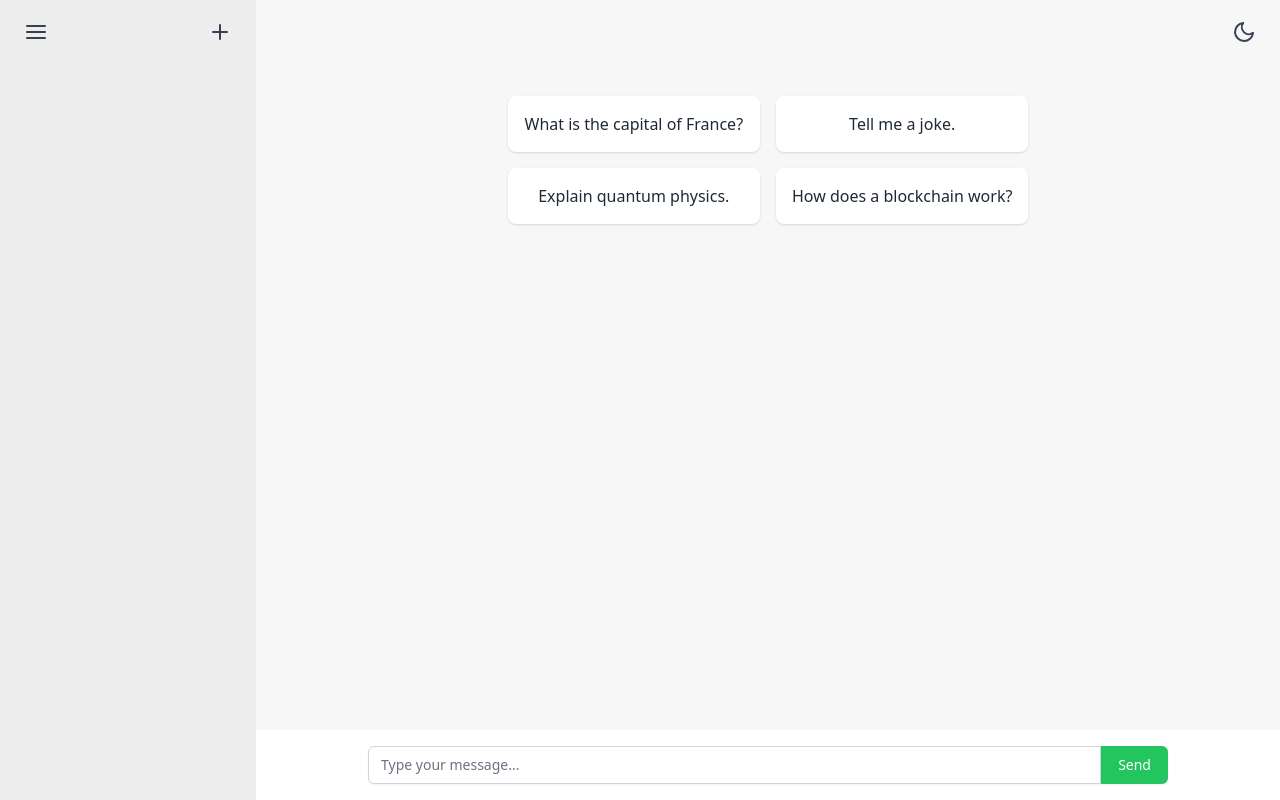
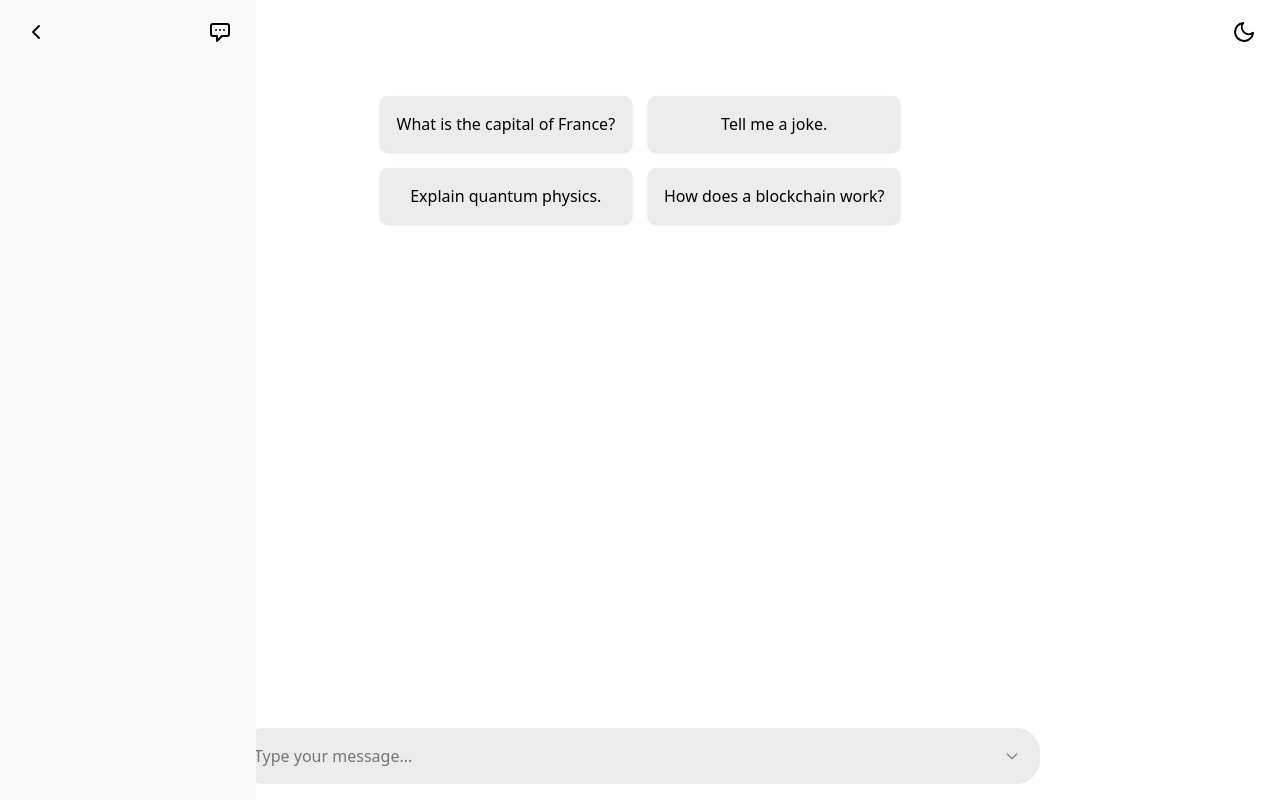
Before and after one commit to Abdelhameed-Hassan-Aries/chat-app, a React (Vite) app: page / in a window 1280 px wide. Built offline with nearby package versions, Linux system fonts and the light colour scheme.

Commit message:
revamped styling for app

```diff
--- a/package.json
+++ b/package.json
@@ -11,6 +11,7 @@
   "dependencies": {
     "@radix-ui/react-avatar": "^1.1.0",
     "clsx": "^2.1.1",
+    "date-fns": "^4.1.0",
     "dotenv": "^16.0.0",
     "openai": "^3.2.1",
     "react": "^18.3.1",
--- a/src/App.jsx
+++ b/src/App.jsx
@@ -8,7 +8,7 @@ function App() {
   return (
     <SidebarProvider>
       <ConversationsProvider>
-        <div className="flex h-screen overflow-hidden bg-chatgpt-light-background dark:bg-chatgpt-dark-background">
+        <div className="flex h-screen overflow-hidden bg-chatgpt-light-main-surface-primary dark:bg-chatgpt-dark-main-surface-primary">
           <Sidebar />
           <div className="flex-1 flex flex-col">
             <Navbar />
--- a/src/components/Chat.jsx
+++ b/src/components/Chat.jsx
@@ -8,13 +8,12 @@ function Chat() {
   const {
     activeConversationId,
     getActiveConversation,
-    addConversation,
-    selectConversation,
+    createNewConversation,
+    addMessageToConversation,
     startNewConversation,
-    messages,
-    setMessages,
   } = useConversations();
 
+  const [messages, setMessages] = useState([]);
   const [input, setInput] = useState("");
 
   const messagesEndRef = useRef(null);
@@ -26,7 +25,7 @@ function Chat() {
   useEffect(() => {
     const activeConversation = getActiveConversation();
     setMessages(activeConversation ? activeConversation.messages : []);
-  }, [activeConversationId]);
+  }, [activeConversationId, getActiveConversation]);
 
   const handleSend = async (initialMessage) => {
     const messageToSend = initialMessage || input;
@@ -34,6 +33,14 @@ function Chat() {
 
     const userMessage = { sender: "user", text: messageToSend };
     setMessages((prevMessages) => [...prevMessages, userMessage]);
+
+    if (activeConversationId) {
+      addMessageToConversation(activeConversationId, userMessage);
+    } else {
+      const title = messageToSend.substring(0, 20);
+      createNewConversation(title);
+      addMessageToConversation(Date.now(), userMessage);
+    }
 
     try {
       const response = await fetch("/api/chat", {
@@ -46,18 +53,7 @@ function Chat() {
       const botResponse = { sender: "bot", text: data.reply };
       setMessages((prevMessages) => [...prevMessages, botResponse]);
 
-      const conversation = {
-        id: activeConversationId || Date.now(),
-        title:
-          messages.length === 0
-            ? messageToSend.substring(0, 20)
-            : messages[0].text.substring(0, 20),
-        messages: [...messages, userMessage, botResponse],
-      };
-      addConversation(conversation);
-      if (!activeConversationId) {
-        selectConversation(conversation.id);
-      }
+      addMessageToConversation(activeConversationId, botResponse);
     } catch (error) {
       console.error(error);
       const botResponse = {
@@ -65,6 +61,8 @@ function Chat() {
         text: "Sorry, there was an error processing your request.",
       };
       setMessages((prevMessages) => [...prevMessages, botResponse]);
+
+      addMessageToConversation(activeConversationId, botResponse);
     } finally {
       setInput("");
     }
@@ -79,14 +77,14 @@ function Chat() {
 
   const startConversation = (text) => {
     startNewConversation();
+    setMessages([]);
     setInput("");
-    setMessages([]);
     handleSend(text);
   };
 
   return (
-    <div className="flex flex-col flex-1">
-      <div className="flex-1 overflow-y-auto p-4 flex justify-center">
+    <div className="flex flex-col flex-1 bg-chatgpt-light-main-surface-primary dark:bg-chatgpt-dark-main-surface-primary">
+      <div className="flex-1 overflow-y-auto p-4 pt-20 pb-24 flex justify-center">
         <div className="w-full max-w-chat-container">
           {messages.length === 0 ? (
             <div className="flex flex-col items-center justify-center flex-1 p-4">
@@ -95,7 +93,7 @@ function Chat() {
                   <button
                     key={index}
                     onClick={() => startConversation(suggestion)}
-                    className="p-4 bg-chatgpt-light-messageBgBot dark:bg-chatgpt-dark-messageBgBot rounded-lg shadow text-gray-800 dark:text-gray-200 hover:bg-gray-300 dark:hover:bg-gray-600"
+                    className="p-4 bg-chatgpt-light-main-surface-secondary dark:bg-chatgpt-dark-main-surface-secondary rounded-lg shadow text-chatgpt-light-text-primary dark:text-chatgpt-dark-text-primary hover:bg-gray-200 dark:hover:bg-gray-700"
                   >
                     {suggestion}
                   </button>
@@ -110,22 +108,39 @@ function Chat() {
           <div ref={messagesEndRef} />
         </div>
       </div>
-      <div className="p-4 bg-chatgpt-light-inputBg dark:bg-chatgpt-dark-inputBg flex justify-center">
-        <div className="w-full max-w-chat-container flex">
+      <div className="fixed bottom-0 left-0 right-0 p-4 bg-chatgpt-light-main-surface-primary dark:bg-chatgpt-dark-main-surface-primary flex justify-center">
+        <div className="p-2 w-full max-w-chat-container flex items-center bg-chatgpt-light-main-surface-secondary dark:bg-chatgpt-dark-main-surface-secondary rounded-3xl">
           <Input
             type="text"
-            className="flex-1 rounded-l-md bg-chatgpt-light-inputBg dark:bg-chatgpt-dark-inputBg text-chatgpt-light-inputText dark:text-chatgpt-dark-inputText"
+            className="flex-1 bg-transparent text-chatgpt-light-text-primary dark:text-chatgpt-dark-text-primary placeholder-chatgpt-light-text-placeholder dark:placeholder-chatgpt-dark-text-placeholder px-4 py-2"
             value={input}
             onChange={(e) => setInput(e.target.value)}
             onKeyDown={(e) => (e.key === "Enter" ? handleSend() : null)}
             placeholder="Type your message..."
+            style={{ height: "40px", padding: "6px" }}
           />
           <Button
-            className="rounded-r-md"
+            className="w-8 h-8 m-1"
             onClick={() => handleSend()}
             disabled={input.trim() === ""}
           >
-            Send
+            <svg
+              xmlns="http://www.w3.org/2000/svg"
+              className="h-4 w-4 text-gray-800 dark:text-white"
+              fill="none"
+              viewBox="0 0 24 24"
+              stroke="currentColor"
+              strokeWidth={2}
+              style={{
+                transform: "rotate(90deg)",
+              }}
+            >
+              <path
+                strokeLinecap="round"
+                strokeLinejoin="round"
+                d="M9 5l7 7-7 7"
+              />
+            </svg>
           </Button>
         </div>
       </div>
--- a/src/components/Input.jsx
+++ b/src/components/Input.jsx
@@ -1,14 +1,17 @@
 import React from "react";
 import clsx from "clsx";
 
-const Input = React.forwardRef(({ className, ...props }, ref) => (
+const Input = React.forwardRef(({ className, style, ...props }, ref) => (
   <input
     ref={ref}
     className={clsx(
-      "block w-full px-3 py-2 border border-gray-300 rounded-none rounded-l-md shadow-sm",
-      "placeholder-gray-500 focus:outline-none focus:ring-green-500 focus:border-green-500 sm:text-sm",
+      "block w-full px-4 py-2 border-none rounded-none",
+      "bg-transparent text-chatgpt-light-text-primary dark:text-chatgpt-dark-text-primary",
+      "placeholder-chatgpt-light-text-placeholder dark:placeholder-chatgpt-dark-text-placeholder",
+      "focus:outline-none",
       className
     )}
+    style={{ height: "40px", padding: "6px", ...style }}
     {...props}
   />
 ));
--- a/src/components/Message.jsx
+++ b/src/components/Message.jsx
@@ -6,15 +6,15 @@ function Message({ sender, text }) {
     <div className={`flex ${isUser ? "justify-end" : "justify-start"} mb-4`}>
       {!isUser && (
         <Avatar className="w-8 h-8 mr-2">
-          <AvatarImage src="/bot-avatar.png" alt="Bot" />
+          <AvatarImage src="/pelcro-logo.svg" alt="Bot" />
           <AvatarFallback>🤖</AvatarFallback>
         </Avatar>
       )}
       <div
         className={`rounded-lg px-4 py-2 max-w-xs ${
           isUser
-            ? "bg-chatgpt-light-messageBgUser dark:bg-chatgpt-dark-messageBgUser text-chatgpt-light-text dark:text-chatgpt-dark-text"
-            : "bg-chatgpt-light-messageBgBot dark:bg-chatgpt-dark-messageBgBot text-chatgpt-light-text dark:text-chatgpt-dark-text"
+            ? "bg-green-500 text-white"
+            : "bg-chatgpt-light-main-surface-secondary dark:bg-chatgpt-dark-main-surface-secondary text-chatgpt-light-text-primary dark:text-chatgpt-dark-text-primary"
         }`}
       >
         {text}
--- a/src/components/Navbar.jsx
+++ b/src/components/Navbar.jsx
@@ -1,5 +1,8 @@
-import { FiMenu, FiPlus } from "react-icons/fi";
+// src/components/Navbar.jsx
+import { FiChevronRight } from "react-icons/fi";
+import { HiOutlineChatAlt } from "react-icons/hi";
 import ThemeToggle from "./ThemeToggle";
+import Tooltip from "./ui/Tooltip";
 import { useSidebar } from "../context/SidebarContext";
 import { useConversations } from "../context/ConversationsContext";
 
@@ -8,24 +11,28 @@ function Navbar() {
   const { startNewConversation } = useConversations();
 
   return (
-    <nav className="flex items-center justify-between px-4 bg-chatgpt-light-background dark:bg-chatgpt-dark-background h-16">
+    <nav className="flex items-center justify-between px-4 bg-chatgpt-light-main-surface-primary dark:bg-chatgpt-dark-main-surface-primary h-16 fixed top-0 left-0 right-0 z-10">
       <div className="flex items-center">
+        {!isOpen && (
+          <div className="flex">
+            <Tooltip text="Open Sidebar" position="bottom">
               <button
                 onClick={toggleSidebar}
-          className={`p-2 text-gray-700 dark:text-gray-300 transition-opacity duration-300 ${
-            isOpen ? "opacity-0 pointer-events-none" : "opacity-100"
-          }`}
+                className="p-2 text-chatgpt-light-text-primary dark:text-chatgpt-dark-text-primary hover:bg-gray-200 dark:hover:bg-gray-700 rounded-md"
               >
-          <FiMenu size={24} />
+                <FiChevronRight size={24} />
               </button>
+            </Tooltip>
+            <Tooltip text="New Chat" position="bottom">
               <button
                 onClick={startNewConversation}
-          className={`ml-2 p-2 text-gray-700 dark:text-gray-300 transition-opacity duration-300 ${
-            isOpen ? "opacity-0 pointer-events-none" : "opacity-100"
-          }`}
+                className="ml-2 p-2 text-chatgpt-light-text-primary dark:text-chatgpt-dark-text-primary hover:bg-gray-200 dark:hover:bg-gray-700 rounded-md"
               >
-          <FiPlus size={24} />
+                <HiOutlineChatAlt size={24} />
               </button>
+            </Tooltip>
+          </div>
+        )}
       </div>
       <ThemeToggle />
     </nav>
--- a/src/components/Sidebar.jsx
+++ b/src/components/Sidebar.jsx
@@ -1,6 +1,16 @@
-import { FiPlus, FiMenu } from "react-icons/fi";
+import { FiChevronLeft } from "react-icons/fi";
+import { HiOutlineChatAlt } from "react-icons/hi";
+import Tooltip from "./ui/Tooltip";
 import { useSidebar } from "../context/SidebarContext";
 import { useConversations } from "../context/ConversationsContext";
+import {
+  format,
+  isToday,
+  isYesterday,
+  subDays,
+  isWithinInterval,
+  parseISO,
+} from "date-fns";
 
 function Sidebar() {
   const { isOpen, toggleSidebar } = useSidebar();
@@ -9,49 +19,75 @@ function Sidebar() {
     selectConversation,
     activeConversationId,
     startNewConversation,
+    deleteConversation,
   } = useConversations();
+
+  // Group conversations by date
+  const groupedConversations = groupConversationsByDate(conversations);
 
   return (
     <div
       className={`transition-all duration-300 flex-shrink-0 ${
         isOpen ? "w-64" : "w-0"
-      } bg-chatgpt-light-sidebar dark:bg-chatgpt-dark-sidebar`}
+      } bg-chatgpt-light-sidebar-surface-primary dark:bg-chatgpt-dark-sidebar-surface-primary fixed top-0 left-0 bottom-0 overflow-y-auto z-20`}
     >
       <div className="flex flex-col h-full">
         <div
-          className={`flex items-center justify-between px-4 h-16 transition-opacity duration-300 ${
+          className={`flex items-center justify-between px-4 h-16 ${
             isOpen ? "opacity-100" : "opacity-0 pointer-events-none"
           }`}
         >
+          <Tooltip text="Collapse Sidebar" position="bottom">
             <button
               onClick={toggleSidebar}
-            className="p-2 text-gray-700 dark:text-gray-300"
+              className="p-2 text-chatgpt-light-text-primary dark:text-chatgpt-dark-text-primary hover:bg-gray-200 dark:hover:bg-gray-700 rounded-md"
             >
-            <FiMenu size={24} />
+              <FiChevronLeft size={24} />
             </button>
+          </Tooltip>
+          <Tooltip text="New Chat" position="bottom">
             <button
               onClick={startNewConversation}
-            className="p-2 text-gray-700 dark:text-gray-300"
+              className="p-2 text-chatgpt-light-text-primary dark:text-chatgpt-dark-text-primary hover:bg-gray-200 dark:hover:bg-gray-700 rounded-md"
             >
-            <FiPlus size={24} />
+              <HiOutlineChatAlt size={24} />
             </button>
+          </Tooltip>
         </div>
         {isOpen && (
-          <div className="flex-1 p-4">
+          <div className="flex-1 p-4 overflow-y-auto">
             <ul>
-              {conversations.map((conv) => (
+              {Object.keys(groupedConversations).map((dateLabel) => (
+                <div key={dateLabel}>
+                  <div className="text-xs text-chatgpt-light-text-primary dark:text-chatgpt-dark-text-primary my-2">
+                    {dateLabel}
+                  </div>
+                  {groupedConversations[dateLabel].map((conv) => (
                     <li key={conv.id}>
                       <button
                         onClick={() => selectConversation(conv.id)}
-                    className={`w-full text-left py-2 px-3 rounded hover:bg-gray-300 dark:hover:bg-gray-700 text-gray-700 dark:text-gray-300 ${
+                        className={`w-full flex items-center justify-between py-2 px-3 rounded hover:bg-gray-200 dark:hover:bg-gray-700 text-chatgpt-light-text-primary dark:text-chatgpt-dark-text-primary ${
                           activeConversationId === conv.id
-                        ? "bg-gray-300 dark:bg-gray-700"
+                            ? "bg-gray-200 dark:bg-gray-700"
                             : ""
                         }`}
                       >
-                    {conv.title}
+                        <span>{conv.title}</span>
+                        <Tooltip text="Delete" position="bottom">
+                          <button
+                            onClick={(e) => {
+                              e.stopPropagation();
+                              deleteConversation(conv.id);
+                            }}
+                            className="p-1 text-gray-500 hover:text-red-500"
+                          >
+                            <span className="text-sm">&times;</span>
+                          </button>
+                        </Tooltip>
                       </button>
                     </li>
+                  ))}
+                </div>
               ))}
             </ul>
           </div>
@@ -61,4 +97,37 @@ function Sidebar() {
   );
 }
 
+// Helper function to group conversations by date
+function groupConversationsByDate(conversations) {
+  const grouped = {};
+
+  conversations.forEach((conv) => {
+    const date = parseISO(conv.timestamp);
+    let dateLabel = "";
+
+    if (isToday(date)) {
+      dateLabel = "Today";
+    } else if (isYesterday(date)) {
+      dateLabel = "Yesterday";
+    } else if (
+      isWithinInterval(date, {
+        start: subDays(new Date(), 7),
+        end: new Date(),
+      })
+    ) {
+      dateLabel = "Last 7 Days";
+    } else {
+      dateLabel = format(date, "MMM dd, yyyy");
+    }
+
+    if (!grouped[dateLabel]) {
+      grouped[dateLabel] = [];
+    }
+
+    grouped[dateLabel].push(conv);
+  });
+
+  return grouped;
+}
+
 export default Sidebar;
--- a/src/components/ThemeToggle.jsx
+++ b/src/components/ThemeToggle.jsx
@@ -1,4 +1,5 @@
 import { FiSun, FiMoon } from "react-icons/fi";
+import Tooltip from "./ui/Tooltip";
 import useTheme from "../hooks/useTheme";
 
 function ThemeToggle() {
@@ -9,12 +10,14 @@ function ThemeToggle() {
   };
 
   return (
-    <button
-      onClick={toggleTheme}
-      className="p-2 text-gray-700 dark:text-gray-300"
-    >
-      {theme === "dark" ? <FiSun size={24} /> : <FiMoon size={24} />}
-    </button>
+    <Tooltip text="Toggle Theme">
+      <button
+        onClick={toggleTheme}
+        className="p-2 text-chatgpt-light-text-primary dark:text-chatgpt-dark-text-primary hover:bg-gray-200 dark:hover:bg-gray-700 rounded-md"
+      >
+        {theme === "dark" ? <FiSun size={24} /> : <FiMoon size={24} />}
+      </button>
+    </Tooltip>
   );
 }
 
--- a/src/components/ui/Button.jsx
+++ b/src/components/ui/Button.jsx
@@ -1,16 +1,24 @@
 import React from "react";
 import clsx from "clsx";
 
-const Button = React.forwardRef(({ className, ...props }, ref) => (
+const Button = React.forwardRef(
+  ({ className, disabled, children, ...props }, ref) => (
     <button
       ref={ref}
       className={clsx(
-      "inline-flex items-center px-4 py-2 border border-transparent text-sm font-medium rounded-none rounded-r-md shadow-sm",
-      "text-white bg-green-500 hover:bg-green-600 focus:outline-none focus:ring-2 focus:ring-offset-2 focus:ring-green-400",
+        "inline-flex items-center justify-center w-8 h-8 p-0 m-1 text-sm font-medium rounded-full",
+        disabled
+          ? "cursor-not-allowed opacity-50"
+          : "bg-gray-200 dark:bg-gray-600 hover:bg-gray-300 dark:hover:bg-gray-500",
+        "focus:outline-none",
         className
       )}
+      disabled={disabled}
       {...props}
-  />
-));
+    >
+      {children}
+    </button>
+  )
+);
 
 export default Button;
--- /dev/null
+++ b/src/components/ui/Tooltip.jsx
@@ -0,0 +1,29 @@
+const Tooltip = ({ children, text, position = "top" }) => {
+  return (
+    <div className="relative group">
+      {children}
+      <div
+        className={`absolute ${
+          position === "top"
+            ? "bottom-full mb-2"
+            : position === "bottom"
+            ? "top-full mt-2"
+            : ""
+        } left-1/2 transform -translate-x-1/2 hidden group-hover:flex flex-col items-center z-50`}
+      >
+        <div className="px-2 py-1 text-sm rounded-md bg-gray-800 text-white dark:bg-gray-200 dark:text-black whitespace-nowrap">
+          {text}
+        </div>
+        <div
+          className={`w-2 h-2 ${
+            position === "top"
+              ? "bg-gray-800 dark:bg-gray-200 -mt-1"
+              : "bg-gray-800 dark:bg-gray-200 -mb-1"
+          } transform rotate-45`}
+        ></div>
+      </div>
+    </div>
+  );
+};
+
+export default Tooltip;
--- a/src/context/ConversationsContext.jsx
+++ b/src/context/ConversationsContext.jsx
@@ -5,12 +5,6 @@ const ConversationsContext = createContext();
 export function ConversationsProvider({ children }) {
   const [conversations, setConversations] = useState([]);
   const [activeConversationId, setActiveConversationId] = useState(null);
-  const [messages, setMessages] = useState([]);
-
-  const startNewConversation = () => {
-    setActiveConversationId(null);
-    setMessages([]);
-  };
 
   useEffect(() => {
     const storedConversations = JSON.parse(
@@ -23,42 +17,57 @@ export function ConversationsProvider({ children }) {
     localStorage.setItem("conversations", JSON.stringify(conversations));
   }, [conversations]);
 
-  const addConversation = (conversation) => {
-    setConversations((prev) => {
-      const existingIndex = prev.findIndex(
-        (conv) => conv.id === conversation.id
-      );
-      if (existingIndex !== -1) {
-        const updatedConversations = [...prev];
-        updatedConversations[existingIndex] = conversation;
-        return updatedConversations;
-      } else {
-        return [conversation, ...prev];
-      }
-    });
+  const createNewConversation = (title) => {
+    const newConversation = {
+      id: Date.now(),
+      title,
+      messages: [],
+      timestamp: new Date().toISOString(),
+    };
+    setConversations((prev) => [newConversation, ...prev]);
+    setActiveConversationId(newConversation.id);
   };
 
-  const selectConversation = (id) => {
-    setActiveConversationId(id);
-    const activeConversation = conversations.find((conv) => conv.id === id);
-    setMessages(activeConversation ? activeConversation.messages : []);
+  const addMessageToConversation = (conversationId, message) => {
+    setConversations((prev) =>
+      prev.map((conv) =>
+        conv.id === conversationId
+          ? { ...conv, messages: [...conv.messages, message] }
+          : conv
+      )
+    );
   };
 
   const getActiveConversation = () => {
     return conversations.find((conv) => conv.id === activeConversationId);
   };
 
+  const selectConversation = (id) => {
+    setActiveConversationId(id);
+  };
+
+  const startNewConversation = () => {
+    setActiveConversationId(null);
+  };
+
+  const deleteConversation = (id) => {
+    setConversations((prev) => prev.filter((conv) => conv.id !== id));
+    if (activeConversationId === id) {
+      setActiveConversationId(null);
+    }
+  };
+
   return (
     <ConversationsContext.Provider
       value={{
         conversations,
-        addConversation,
+        createNewConversation,
+        addMessageToConversation,
+        getActiveConversation,
         selectConversation,
-        getActiveConversation,
+        startNewConversation,
+        deleteConversation,
         activeConversationId,
-        startNewConversation,
-        messages,
-        setMessages,
       }}
     >
       {children}
--- a/tailwind.config.js
+++ b/tailwind.config.js
@@ -4,22 +4,36 @@ module.exports = {
   theme: {
     extend: {
       colors: {
-        "chatgpt-light-background": "#F7F7F8",
-        "chatgpt-light-navbar": "#FFFFFF",
-        "chatgpt-light-sidebar": "#EDEDED",
-        "chatgpt-light-text": "#000000",
-        "chatgpt-light-inputBg": "#FFFFFF",
-        "chatgpt-light-inputText": "#000000",
-        "chatgpt-light-messageBgUser": "#DCF8C6",
-        "chatgpt-light-messageBgBot": "#FFFFFF",
-        "chatgpt-dark-background": "#343541",
-        "chatgpt-dark-navbar": "#343541",
-        "chatgpt-dark-sidebar": "#202123",
-        "chatgpt-dark-text": "#FFFFFF",
-        "chatgpt-dark-inputBg": "#40414F",
-        "chatgpt-dark-inputText": "#FFFFFF",
-        "chatgpt-dark-messageBgUser": "#2A2B32",
-        "chatgpt-dark-messageBgBot": "#444654",
+        // Base colors
+        white: "#fff",
+        black: "#000",
+        "gray-50": "#f9f9f9",
+        "gray-100": "#ececec",
+        "gray-200": "#e3e3e3",
+        "gray-300": "#cdcdcd",
+        "gray-400": "#b4b4b4",
+        "gray-500": "#9b9b9b",
+        "gray-600": "#676767",
+        "gray-700": "#424242",
+        "gray-750": "#2f2f2f",
+        "gray-800": "#212121",
+        "gray-900": "#171717",
+        "gray-950": "#0d0d0d",
+        // Custom colors
+        "chatgpt-dark-main-surface-primary": "#212121",
+        "chatgpt-dark-sidebar-surface-primary": "#171717",
+        "chatgpt-dark-main-surface-secondary": "#2f2f2f",
+        "chatgpt-dark-main-surface-tertiary": "#424242",
+        "chatgpt-dark-text-primary": "#ececec",
+        "chatgpt-dark-text-secondary": "#b4b4b4",
+        "chatgpt-dark-text-placeholder": "rgba(255, 255, 255, 0.8)",
+        "chatgpt-light-main-surface-primary": "#fff",
+        "chatgpt-light-sidebar-surface-primary": "#f9f9f9",
+        "chatgpt-light-main-surface-secondary": "#ececec",
+        "chatgpt-light-main-surface-tertiary": "#e3e3e3",
+        "chatgpt-light-text-primary": "#000",
+        "chatgpt-light-text-secondary": "#676767",
+        "chatgpt-light-text-placeholder": "rgba(0, 0, 0, 0.5)",
       },
       maxWidth: {
         "chat-container": "800px",
```
Also changed, not shown: 1 other file (tests, documents, lock files or other folders). Lines whose indentation alone changed are shown as unchanged.
